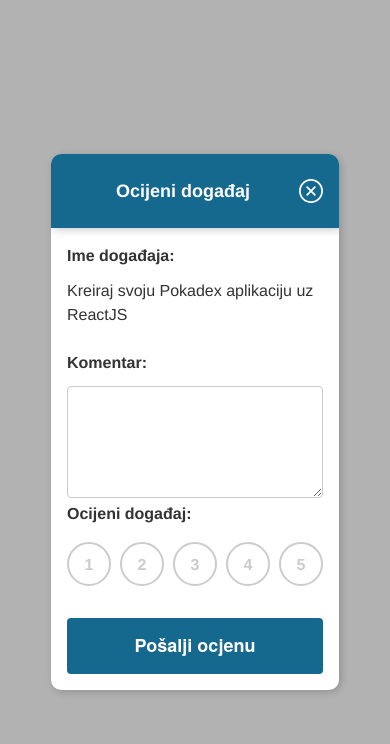
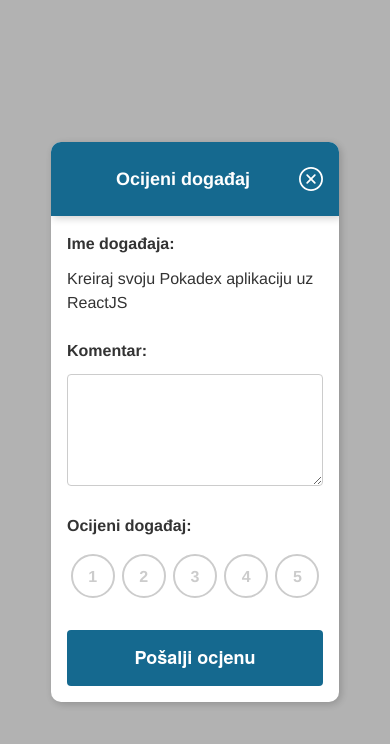
Before and after one commit to DnameZ/TeamProject, a React (Create React App) app: page / in a window 390 px wide. Shown: the top 744 px of the page. Built offline with nearby package versions, Linux system fonts and the light colour scheme.

Commit message:
made modal responsive

```diff
--- a/src/components/RateEventModal/RateEventModalStyle.js
+++ b/src/components/RateEventModal/RateEventModalStyle.js
@@ -6,7 +6,11 @@ export const ContentWrapper = styled.div`
   grid-template-columns: repeat (1, 1fr);
 `;
 
-export const ContentRow = styled.div``;
+export const ContentRow = styled.div`
+  &:nth-child(3) {
+    margin-top: 24px;
+  }
+`;
 
 export const RowTitle = styled.h3`
   font-size: 16px;
@@ -24,7 +28,12 @@ export const RowParagraph = styled.p`
 
 export const RowGrades = styled.div`
   display: flex;
-  justify-content: space-between;
+  justify-content: space-around;
+
+  @media screen and (${breakpoints.tablet}) {
+    width: 60%;
+    margin: 0 auto;
+  }
 `;
 
 export const Grade = styled.p`
@@ -39,6 +48,7 @@ export const Grade = styled.p`
   text-align: center;
   padding: 9px 0 11px 0;
   margin: 5px 0 32px 0;
+  cursor: pointer;
 
   ${(props) =>
     props.selectedGrade &&
@@ -47,9 +57,11 @@ export const Grade = styled.p`
         border-color: ${colors.blue};
     `};
 
-  &:hover {
+  ${
+    '' /* &:hover {
     color: ${colors.blue};
     border-color: ${colors.blue};
+  } */
   }
 
   @media screen and (${breakpoints.tablet}) {
```
Also changed, not shown: src/lib/styles/generalStyles.js.
